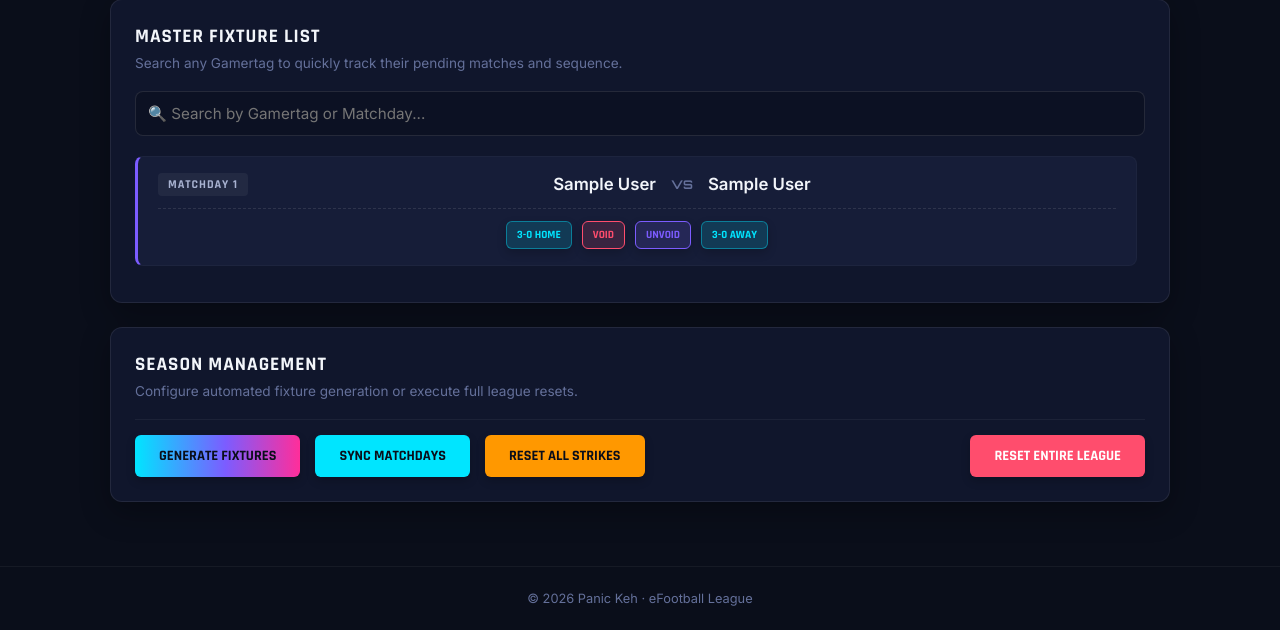
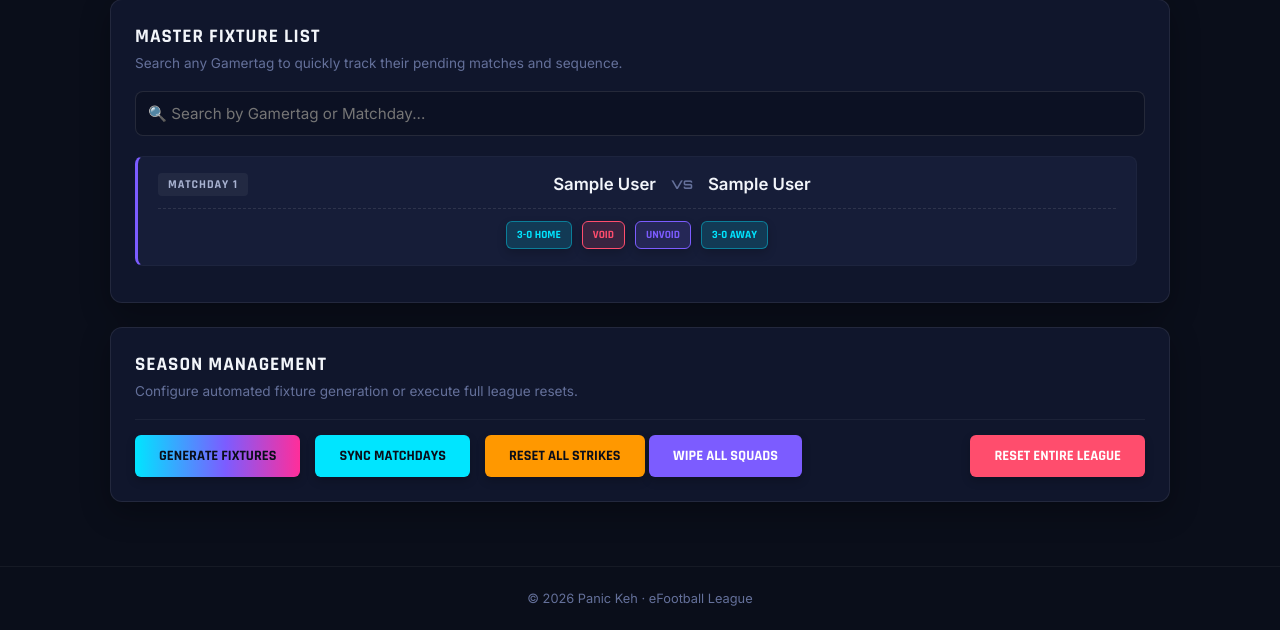
Before and after one commit to Emmanuel-Onyenwe/Efootball-League, a Flask app: page /panic-hq in a window 1280 px wide. Shown: the part 1074-1704 px from the top of the page. Run offline with Flask 3, Linux system fonts and the light colour scheme; a user stored in the database is signed in; tables that the repository leaves empty hold one stand-in row (values such as "Sample post").

```diff
--- a/templates/admin.html
+++ b/templates/admin.html
@@ -374,6 +374,9 @@
         </form>
         <form action="{{ url_for('reset_strikes') }}" method="POST" style="margin:0;" onsubmit="return confirm('Clear ALL players strikes back to 0?');">
           <button type="submit" class="btn" style="background: #FF9800; color: #0A0E1A; padding: 12px 24px; font-size: 0.9rem;">Reset All Strikes</button>
+          <form action="{{ url_for('wipe_squads') }}" method="POST" style="margin:0;" onsubmit="return confirm('Wipe all uploaded squads so players can re-upload?');">
+          <button type="submit" class="btn" style="background: var(--violet); color: white; padding: 12px 24px; font-size: 0.9rem;">Wipe All Squads</button>
+          </form>
         </form>
         <form action="{{ url_for('reset_league') }}" method="POST" style="margin:0; margin-left: auto;" onsubmit="
           const userInput = prompt('DANGER: This will wipe all fixtures, wipe squad images, and reset player stats to zero!\n\nType RESET in all caps to confirm:');
```
